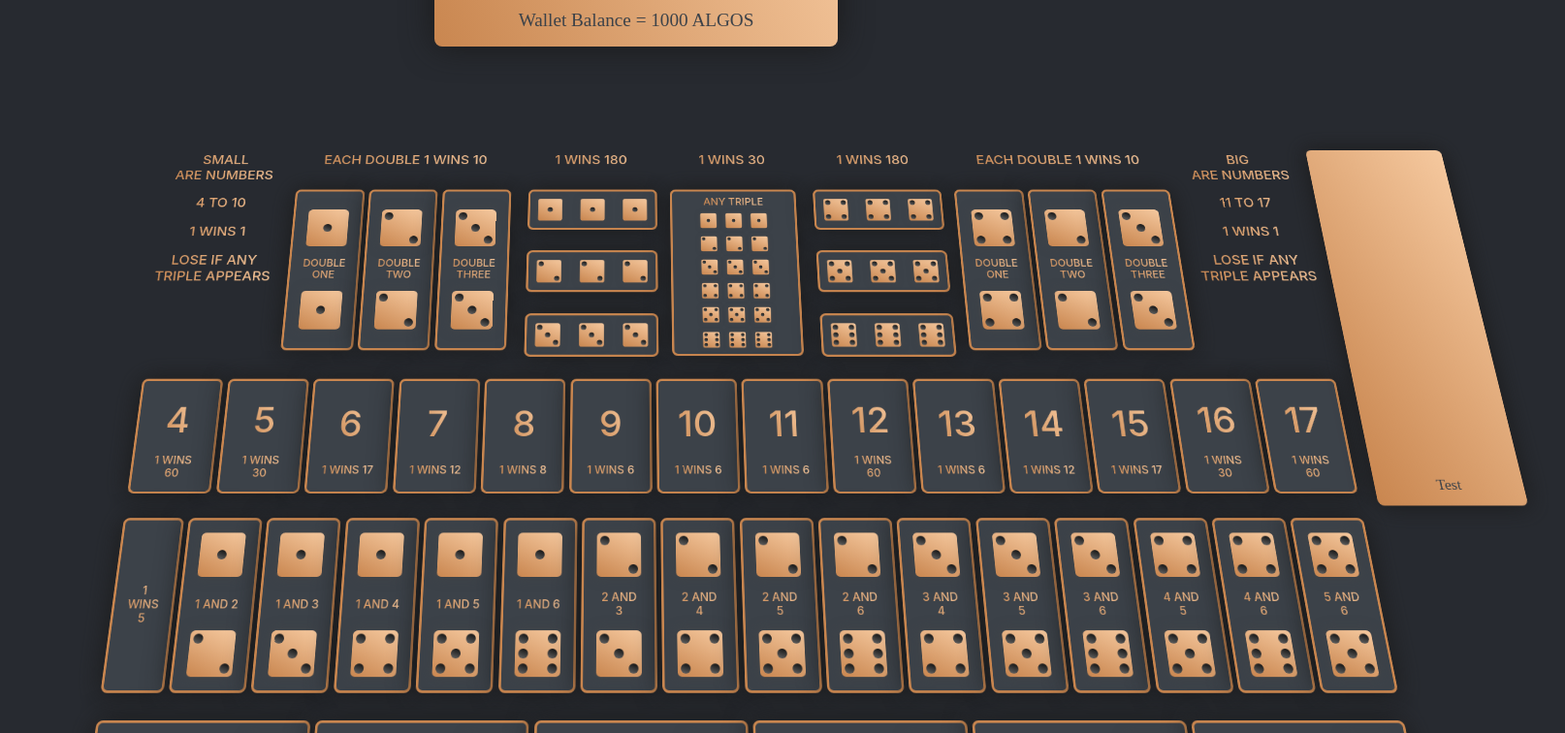
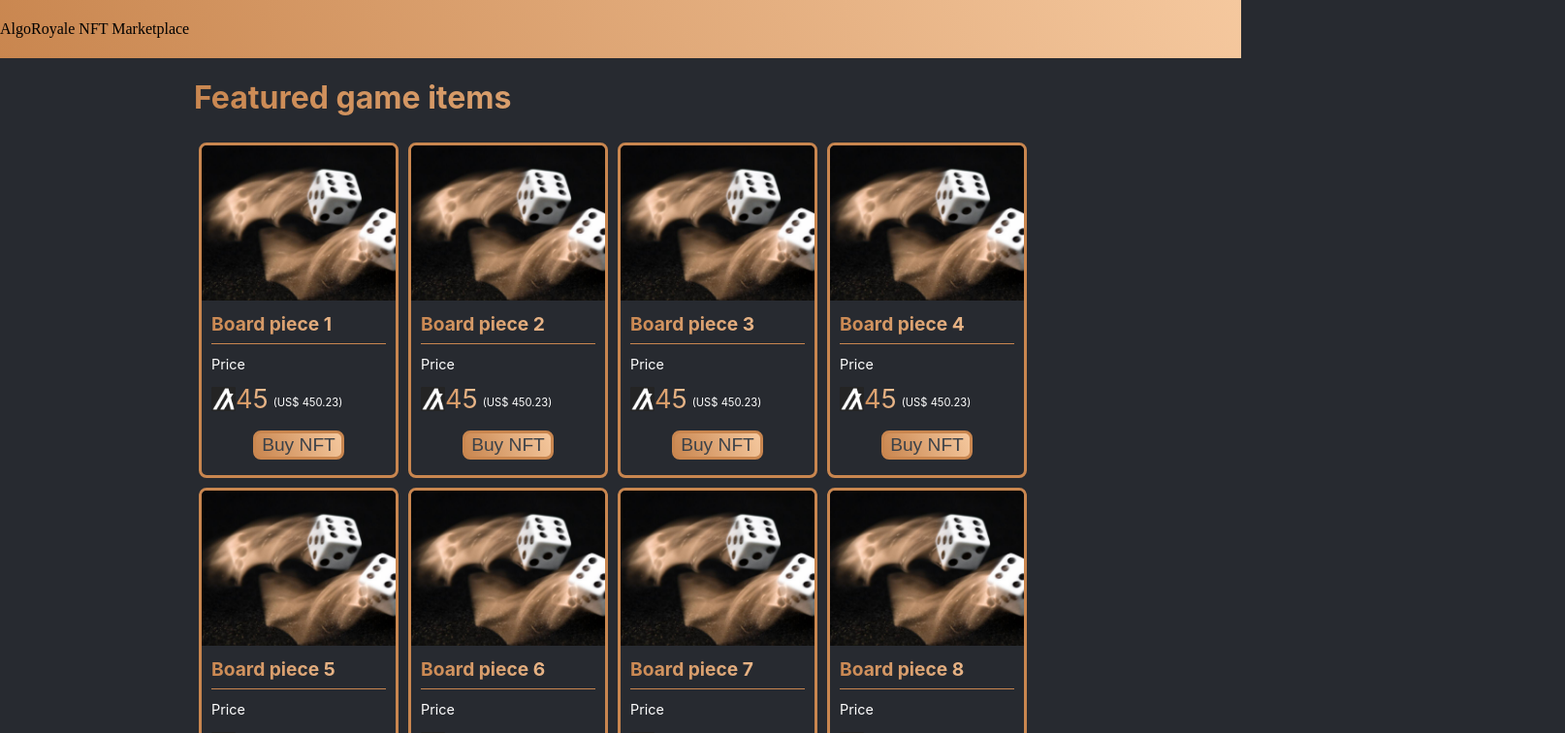
Before and after one commit to tejas-kothari/Algo_Royale, a React (Create React App) app: page /marketplace in a window 1280 px wide. Shown: the top 756 px of the page at 97% size, 1614 px wide, since content can reach past the window. Built offline with nearby package versions, Linux system fonts and the light colour scheme.

Commit message:
Marketplace

```diff
--- a/package.json
+++ b/package.json
@@ -11,6 +11,7 @@
     "node-sass": "^6.0.1",
     "react": "^17.0.2",
     "react-dom": "^17.0.2",
+    "react-router-dom": "^5.3.0",
     "react-scripts": "4.0.3",
     "web-vitals": "^1.1.2"
   },
--- a/src/App.js
+++ b/src/App.js
@@ -1,10 +1,11 @@
 import { useState } from "react";
-
+import { BrowserRouter as Router, Switch, Route, Link } from "react-router-dom";
 import "./App.css";
 import Board from "./Board";
 import Menu from "./Menu";
 import "./board.scss";
 import Status from "./Status";
+import Marketplace from "./marketplace/marketplace";
 
 function App() {
   const [walletBal, setWalletBal] = useState(1000);
@@ -14,14 +15,21 @@
   }
 
   return (
-    <>
+    <Router>
+      <Switch>
+        <Route path="/sicbo" exact>
           <Menu walletBal={walletBal} />
           <div id="modal"></div>
           <div className="board-screen">
             <Board changeBal={val} />
             <Status />
           </div>
-    </>
+        </Route>
+        <Route path="/marketplace">
+          <Marketplace />
+        </Route>
+      </Switch>
+    </Router>
   );
 }
 
--- /dev/null
+++ b/src/marketplace/marketplace.js
@@ -0,0 +1,48 @@
+import "./marketplace.scss";
+import sampleNFTImage from "../images/ennj-artwork-1080x675.png";
+import algoIcon from "../images/algoIcon.png";
+
+export default function Marketplace() {
+  const itemArr = [
+    { itemName: "Board piece 1", price: 45, priceUSD: 450.23 },
+    { itemName: "Board piece 2", price: 45, priceUSD: 450.23 },
+    { itemName: "Board piece 3", price: 45, priceUSD: 450.23 },
+    { itemName: "Board piece 4", price: 45, priceUSD: 450.23 },
+    { itemName: "Board piece 5", price: 45, priceUSD: 450.23 },
+    { itemName: "Board piece 6", price: 45, priceUSD: 450.23 },
+    { itemName: "Board piece 7", price: 45, priceUSD: 450.23 },
+    { itemName: "Board piece 8", price: 45, priceUSD: 450.23 },
+  ];
+
+  return (
+    <div className="marketplace">
+      <div className="marketplace-header">
+        <p>AlgoRoyale NFT Marketplace</p>
+      </div>
+      <div style={{ padding: "0 200px" }}>
+        <h1>Featured game items</h1>
+        <div className="itemsContainer">
+          {itemArr.map((item, index) => (
+            <div className="itemContainer">
+              <img src={sampleNFTImage} />
+              <div className="itemInfo">
+                <h4>{item.itemName}</h4>
+                <div className="line"></div>
+                <div className="priceInfo">
+                  <p>Price</p>
+                  <br />
+                  <div style={{ display: "flex", alignItems: "center" }}>
+                    <img src={algoIcon} width="25px" />
+                    <p>{item.price}</p>
+                    <h6>(US$ {item.priceUSD})</h6>
+                  </div>
+                </div>
+                <button>Buy NFT</button>
+              </div>
+            </div>
+          ))}
+        </div>
+      </div>
+    </div>
+  );
+}
--- /dev/null
+++ b/src/marketplace/marketplace.scss
@@ -0,0 +1,111 @@
+.marketplace-header {
+  height: 60px;
+  background: -webkit-linear-gradient(25deg, #c9864f 0%, #f5c89e 100%);
+  display: flex;
+  align-items: center;
+}
+
+.marketplace-header > p {
+  all: initial;
+  color: black;
+}
+
+.marketplace h1 {
+  background: -webkit-linear-gradient(
+    25deg,
+    hsl(27, 53%, 55%) 0%,
+    hsl(29, 81%, 79%) 100%
+  );
+  -webkit-background-clip: text;
+  -webkit-text-fill-color: transparent;
+}
+
+.itemsContainer {
+  display: flex;
+  flex-wrap: wrap;
+}
+
+.itemContainer {
+  margin: 5px 5px;
+  width: calc(25% - 20px);
+  height: 320px;
+  border: 3px solid #c9864f;
+  border-radius: 0.5rem;
+  overflow: hidden;
+  padding-bottom: 20px;
+}
+
+.itemInfo {
+  display: flex;
+  flex-direction: column;
+  padding: 0 10px;
+  height: 50%;
+}
+
+.itemContainer > img {
+  height: 50%;
+}
+
+.itemContainer h4 {
+  margin: 0.5rem 0em;
+  font-size: 1.2rem;
+  background: -webkit-linear-gradient(
+    25deg,
+    hsl(27, 53%, 55%) 0%,
+    hsl(29, 81%, 79%) 100%
+  );
+  -webkit-background-clip: text;
+  -webkit-text-fill-color: transparent;
+}
+
+.priceInfo > p {
+  all: initial;
+  font-size: 0.9rem;
+  font-family: -apple-system, BlinkMacSystemFont, "Segoe UI", "Roboto", "Oxygen",
+    "Ubuntu", "Cantarell", "Fira Sans", "Droid Sans", "Helvetica Neue",
+    sans-serif;
+  color: white;
+  // margin: auto;
+}
+
+.priceInfo {
+  flex: 1;
+}
+
+.marketplace .line {
+  width: 100%;
+  // height: 47px;
+  border-bottom: 1px solid #c9864f;
+  margin-bottom: 10px;
+  // position: absolute;
+}
+
+.priceInfo > div {
+  margin-top: 10px;
+}
+
+.priceInfo > div p {
+  all: initial;
+  font-size: 1.7rem;
+  background: -webkit-linear-gradient(
+    25deg,
+    hsl(27, 53%, 55%) 0%,
+    hsl(29, 81%, 79%) 100%
+  );
+  -webkit-background-clip: text;
+  -webkit-text-fill-color: transparent;
+  font-family: -apple-system, BlinkMacSystemFont, "Segoe UI", "Roboto", "Oxygen",
+    "Ubuntu", "Cantarell", "Fira Sans", "Droid Sans", "Helvetica Neue",
+    sans-serif;
+}
+
+.priceInfo > div h6 {
+  all: initial;
+  margin-top: 4%;
+  margin-left: 5px;
+  font-size: 0.7rem;
+  font-family: -apple-system, BlinkMacSystemFont, "Segoe UI", "Roboto", "Oxygen",
+    "Ubuntu", "Cantarell", "Fira Sans", "Droid Sans", "Helvetica Neue",
+    sans-serif;
+  color: white;
+}
```
Also changed, not shown: src/images/ennj-artwork-1080x675.png (added), 1 other file (tests, documents, lock files or other folders). Lines whose indentation alone changed are shown as unchanged.
